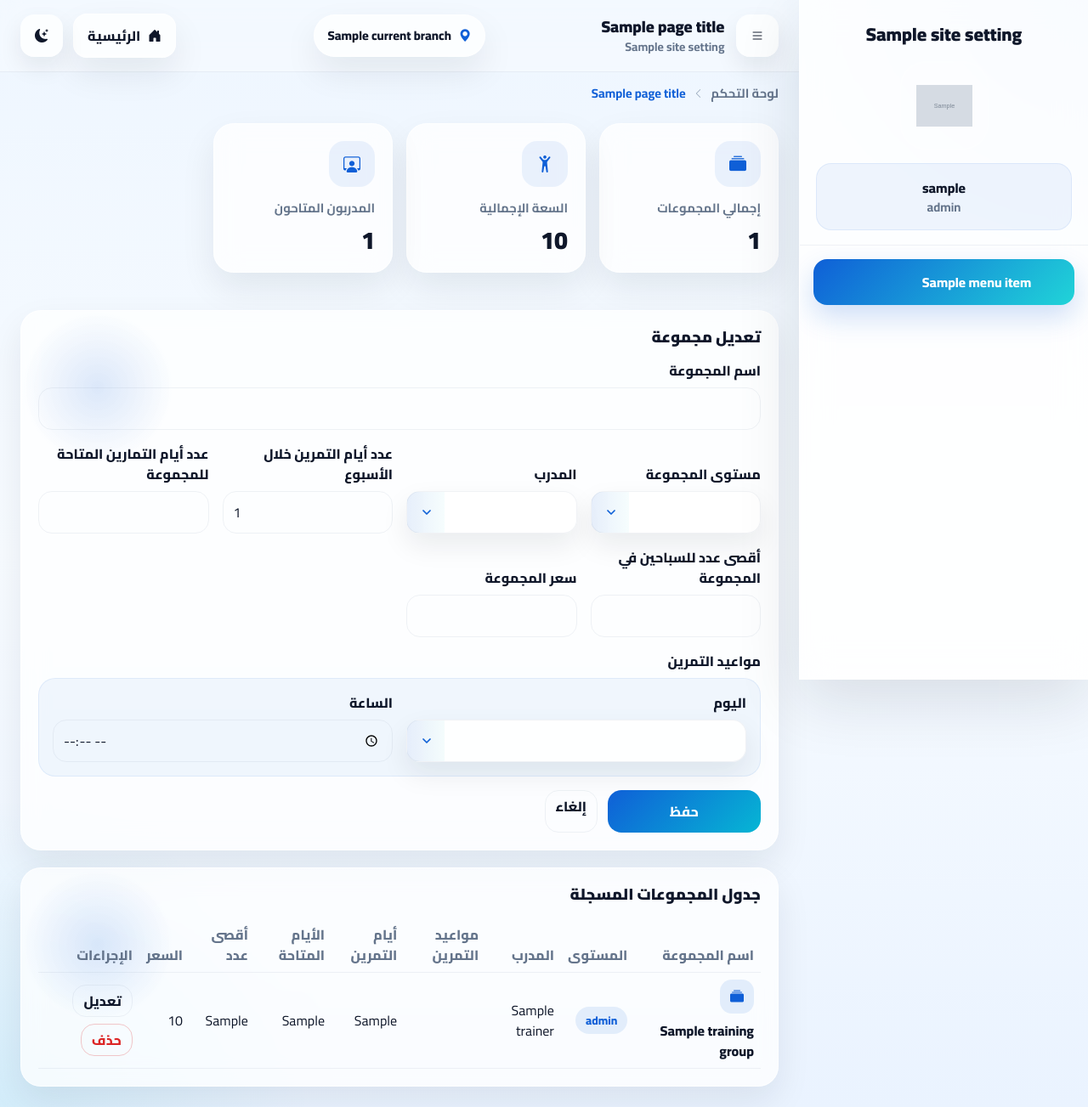
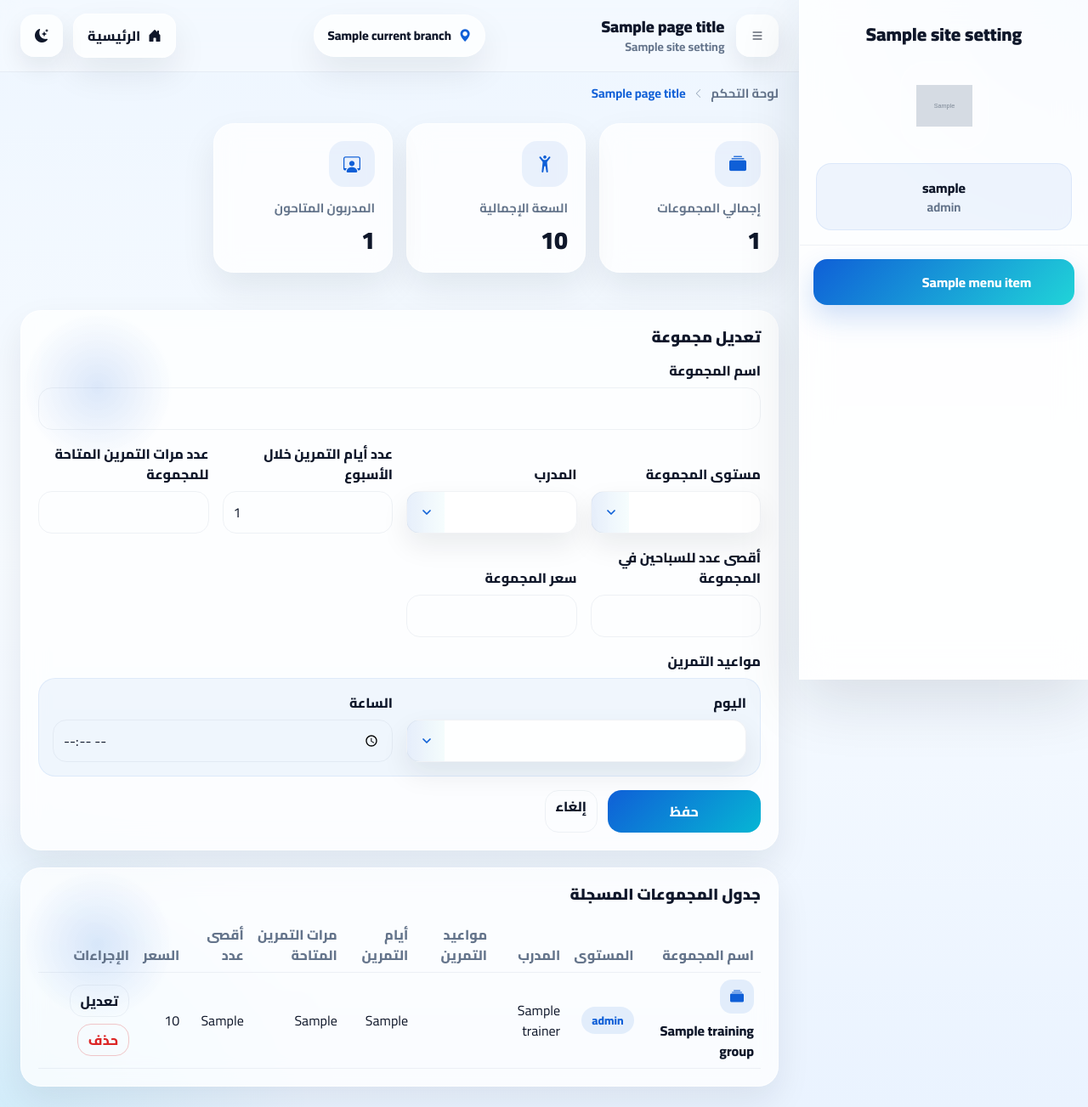
Before and after one commit to Magdy20252026/new, a Laravel app: template resources/views/training-groups/index.blade.php in a window 1280 px wide. Shown: the whole page at 85% size. Run offline with Laravel 12, Linux system fonts and the light colour scheme; the template is opened without the code that fills it: most values are stand-ins (such as "Sample title", 1, 10 or a date in 2020); grey boxes marked "Sample" are stand-in pictures; data that the repository does not hold is empty; parts of the project's set-up code (start-up, migrations or seed data) failed here and were passed over.

Commit message:
fix: treat group availability as training sessions
Agent-Logs-Url: https://github.com/Magdy20252026/new/sessions/df3963ca-92df-4835-9880-2bdd04e40966

Co-authored-by: Magdy20252026 <218769073+Magdy20252026@users.noreply.github.com>

```diff
--- a/resources/views/training-groups/index.blade.php
+++ b/resources/views/training-groups/index.blade.php
@@ -95,14 +95,13 @@
                 </div>
 
                 <div>
-                    <label class="form-label" for="training_group_available_days">عدد أيام التمارين المتاحة للمجموعة</label>
+                    <label class="form-label" for="training_group_available_days">عدد مرات التمرين المتاحة للمجموعة</label>
                     <input
                         type="number"
                         id="training_group_available_days"
                         name="available_training_days"
                         class="form-control"
                         min="1"
-                        max="7"
                         value="{{ old('available_training_days', $editedTrainingGroup?->available_training_days) }}"
                     >
                 </div>
@@ -160,7 +159,7 @@
                                 <th>المدرب</th>
                                 <th>مواعيد التمرين</th>
                                 <th>أيام التمرين</th>
-                                <th>الأيام المتاحة</th>
+                                <th>مرات التمرين المتاحة</th>
                                 <th>أقصى عدد</th>
                                 <th>السعر</th>
                                 <th class="table-actions">الإجراءات</th>
```
Also changed, not shown: app/Http/Controllers/TrainingGroupController.php (+4 -5 lines), tests/Feature/ControlPanelTest.php (+3 -3 lines), database/migrations/2026_05_17_083000_change_available_training_days_type_on_training_groups_table.php (added).
